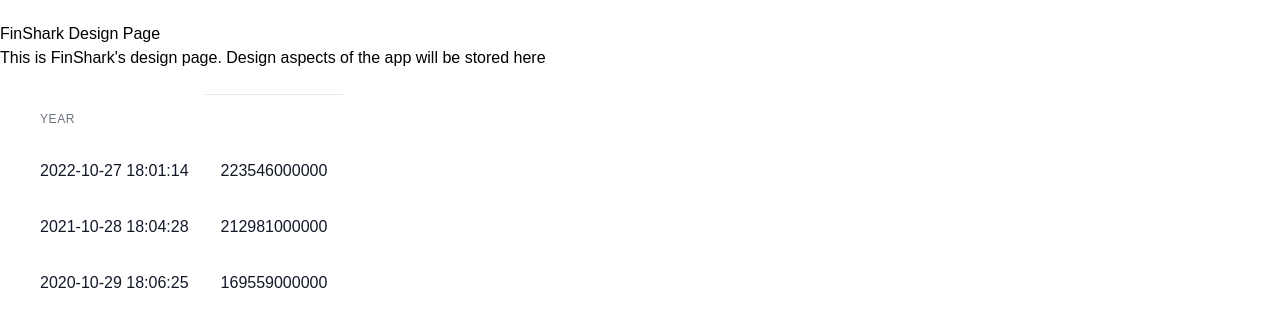
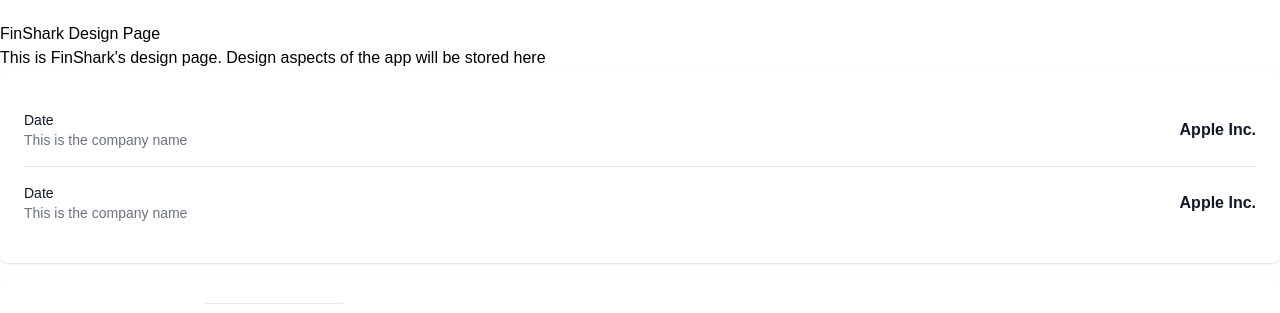
Before and after one commit to TomNug/FinShark, a React (Create React App) app in the folder frontend/: page /design-guide in a window 1280 px wide. Shown: the part 326-639 px from the top of the page. Built offline with nearby package versions, Linux system fonts and the light colour scheme.

Commit message:
RatioList

```diff
--- /dev/null
+++ b/frontend/src/Components/RatioList/RatioList.tsx
@@ -0,0 +1,51 @@
+import React from 'react'
+import { TestDataCompany } from '../Table/testData'
+
+type Props = {}
+
+const data = TestDataCompany[0];
+
+type Company = typeof data;
+
+const config = [
+    {
+        label: "Date",
+        render: (company: Company) => company.companyName,
+        subTitle: "This is the company name"
+    },
+    {
+        label: "Date",
+        render: (company: Company) => company.companyName,
+        subTitle: "This is the company name"
+    }
+]
+const RatioList = (props: Props) => {
+  const renderedRows = config.map(row => {
+    return (
+        <li className="py-3 sm:py-4">
+            <div className="flex items-center space-x-4">
+                <div className="flex-1 min-w-0">
+                    <p className="text-sm font-medium text-gray-900 truncate">
+                        {row.label}
+                    </p>
+                    <p className="text-sm text-gray-500 truncate">
+                        {row.subTitle && row.subTitle}
+                    </p>
+                </div>
+                <div className="inline-flex items-center text-base font-semibold text-gray-900">
+                    {row.render(data)}
+                </div>
+            </div>
+        </li>
+    );
+  });
+
+  return (
+    <div className="bg-white shadow rounded-lg mb-4 p-4 sm:p-6 h-full">
+        <ul className="divide-y divided-gray-200">{renderedRows}</ul>
+    </div>
+  );
+};
+
+
+export default RatioList
--- a/frontend/src/Pages/DesignPage/DesignPage.tsx
+++ b/frontend/src/Pages/DesignPage/DesignPage.tsx
@@ -1,5 +1,6 @@
 import React from 'react'
 import Table from '../../Components/Table/Table'
+import RatioList from '../../Components/RatioList/RatioList'
 
 type Props = {}
 
@@ -8,6 +9,7 @@
     <>
         <h1>FinShark Design Page</h1>
         <h2>This is FinShark's design page. Design aspects of the app will be stored here</h2>
+        <RatioList />
         <Table />
     </>
   )
```
Also changed, not shown: frontend/src/Components/RatioList/RatioList.css (added).
